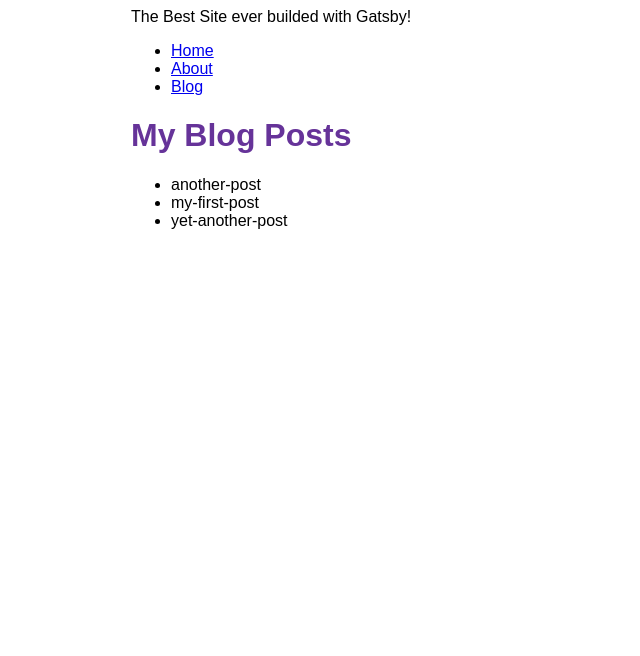
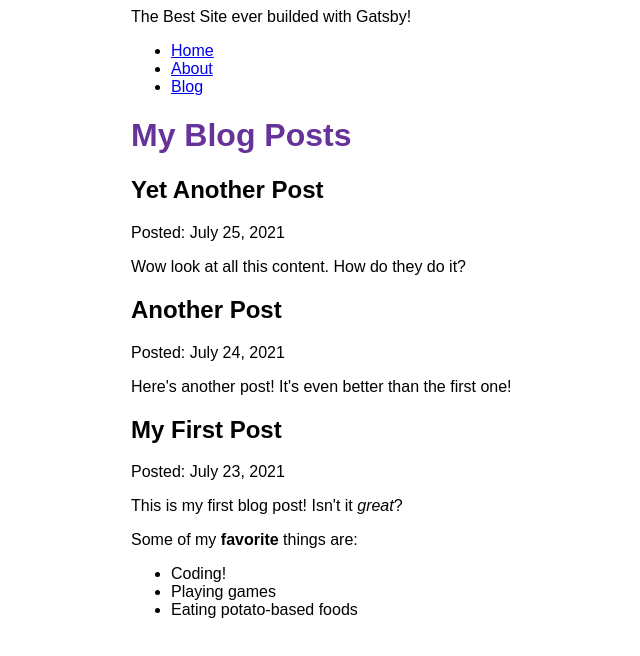
Before and after one commit to ulysses-ck/first-gatsby-site, a Gatsby site: page /blog in a window 1280 px wide. Shown: the whole page, without its empty margins (259-899 px from the left). Built offline with nearby package versions, Linux system fonts and the light colour scheme; Gatsby itself is replaced by a stand-in of ours.

Commit message:
Finished Gatsby Tutorial Part 5

```diff
--- a/blog/another-post.mdx
+++ b/blog/another-post.mdx
@@ -0,0 +1,6 @@
+---
+title: "Another Post"
+date: "2021-07-24"
+---
+
+Here's another post! It's even better than the first one!
--- a/blog/my-first-post.mdx
+++ b/blog/my-first-post.mdx
@@ -1,4 +1,12 @@
-fdaagfsdgasfadskhgb
-sdfgafgjiblasdk
-sdagkosadfgjsdaokf
-sdfgosdjfñskdf
+---
+title: "My First Post"
+date: "2021-07-23"
+---
+
+This is my first blog post! Isn't it *great*?
+
+Some of my **favorite** things are:
+
+* Coding!
+* Playing games
+* Eating potato-based foods
--- a/blog/yet-another-post.mdx
+++ b/blog/yet-another-post.mdx
@@ -0,0 +1,6 @@
+---
+title: "Yet Another Post"
+date: "2021-07-25"
+---
+
+Wow look at all this content. How do they do it?
--- a/gatsby-config.js
+++ b/gatsby-config.js
@@ -13,5 +13,6 @@
             path: `${__dirname}/blog`,
           }
         },
+        "gatsby-plugin-mdx",
     ]
 }
--- a/package.json
+++ b/package.json
@@ -15,8 +15,11 @@
     "clean": "gatsby clean"
   },
   "dependencies": {
+    "@mdx-js/mdx": "^1.6.22",
+    "@mdx-js/react": "^1.6.22",
     "gatsby": "^4.7.2",
     "gatsby-plugin-image": "^2.7.0",
+    "gatsby-plugin-mdx": "^3.7.1",
     "gatsby-plugin-sharp": "^4.7.0",
     "gatsby-source-filesystem": "^4.7.0",
     "react": "^17.0.1",
--- a/src/pages/blog.js
+++ b/src/pages/blog.js
@@ -1,28 +1,36 @@
 import * as React from 'react';
 import { graphql } from 'gatsby';
+import { MDXRenderer } from 'gatsby-plugin-mdx';
 import Layout from '../components/layout';
 
 const BlogPage = ({ data }) => {
     return (
         <Layout pageTitle="My Blog Posts">
-            <ul>
             {
-                    data.allFile.nodes.map(node => (
-                        <li key={node.name}>
-                            {node.name}
-                        </li>
+                data.allMdx.nodes.map((node) => (
+                    <article key={node.id}>
+                        <h2>{node.frontmatter.title}</h2>
+                        <p>Posted: {node.frontmatter.date}</p>
+                        <MDXRenderer>
+                            {node.body}
+                        </MDXRenderer>
+                    </article>
                 ))
             }
-            </ul>
         </Layout>
     );
 };
 
 export const query = graphql`
   query {
-        allFile(filter: {birthTime: {}}) {
+    allMdx(sort: {fields: frontmatter___date, order: DESC}) {
       nodes {
-                name
+        frontmatter {
+          date(formatString: "MMMM D, YYYY")
+          title
+        }
+        id
+        body
       }
     }
   }
```
Also changed, not shown: 1 other file. Lines whose indentation alone changed are shown as unchanged.
